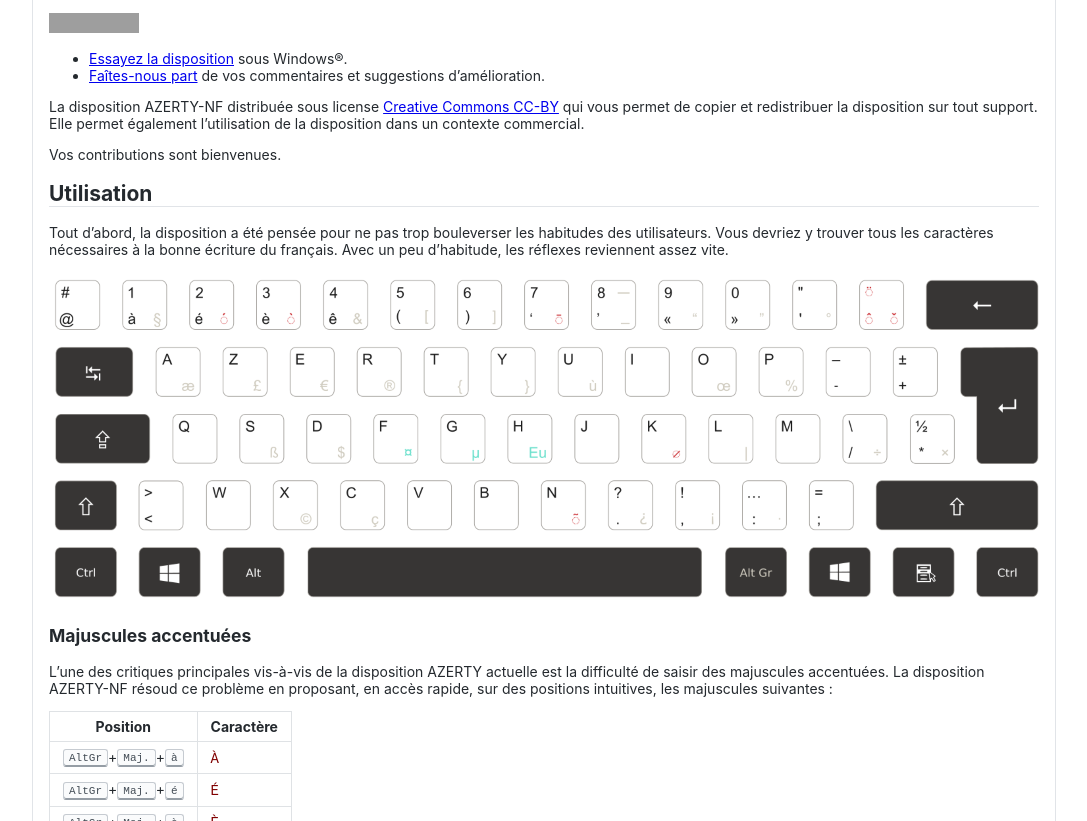
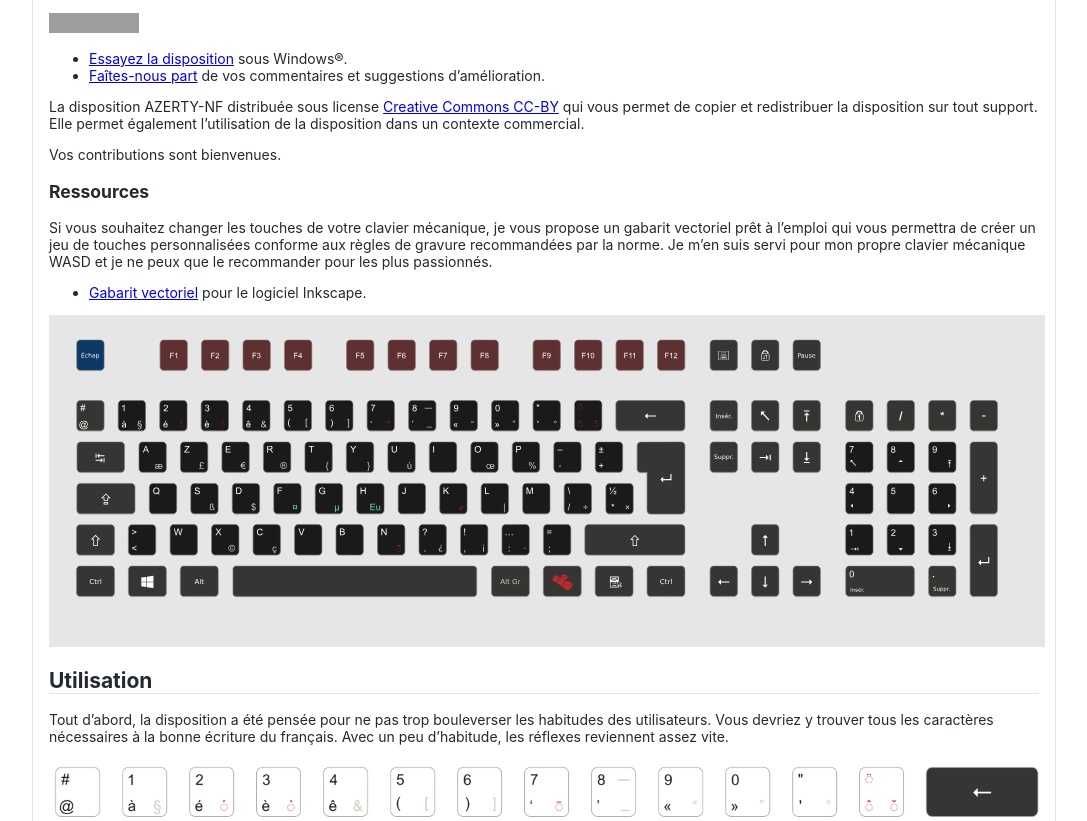
Before and after one commit to springcomp/optimized-azerty-win, a Jekyll site: the page built from index.md, in a window 1280 px wide and 900 px high, scrolled down 910 px, cut to the strip 79-900 px from the top of the window. Shown: the whole strip, without its empty margins (96-1183 px from the left). Built offline with Jekyll 4.4.1, drawn with Linux system fonts in a browser that asks for light colours; grey boxes are pictures that could not be loaded.

Commit message:
Added links to custom SVG template.

```diff
--- a/index.md
+++ b/index.md
@@ -30,6 +30,14 @@ Pourtant, l’utilisation de cette disposition reste intuitive car 93% des posit
 La disposition AZERTY-NF distribuée sous license [Creative Commons CC-BY](https://creativecommons.org/licenses/by/4.0/) qui vous permet de copier et redistribuer la disposition sur tout support. Elle permet également l’utilisation de la disposition dans un contexte commercial.
 
 Vos contributions sont bienvenues.
+
+### Ressources
+
+Si vous souhaitez changer les touches de votre clavier mécanique, je vous propose un gabarit vectoriel prêt à l’emploi qui vous permettra de créer un jeu de touches personnalisées conforme aux règles de gravure recommandées par la norme. Je m’en suis servi pour mon propre clavier mécanique WASD  et je ne peux que le recommander pour les plus passionnés.
+
+ - [Gabarit vectoriel](https://github.com/springcomp/wasd-iso-104-fr/blob/nf-z71-300/wasd-inkscape-104.88-iso.fr%20%28nf%20z71-300%29.svg) pour le logiciel Inkscape.
+
+<img src="/assets/images/wasd-inkscape-105.88-iso.fr-nf-z71-300.svg" width="996">
 
 
 ## Utilisation
```
Also changed, not shown: assets/images/wasd-inkscape-105.88-iso.fr-nf-z71-300.svg (added).
